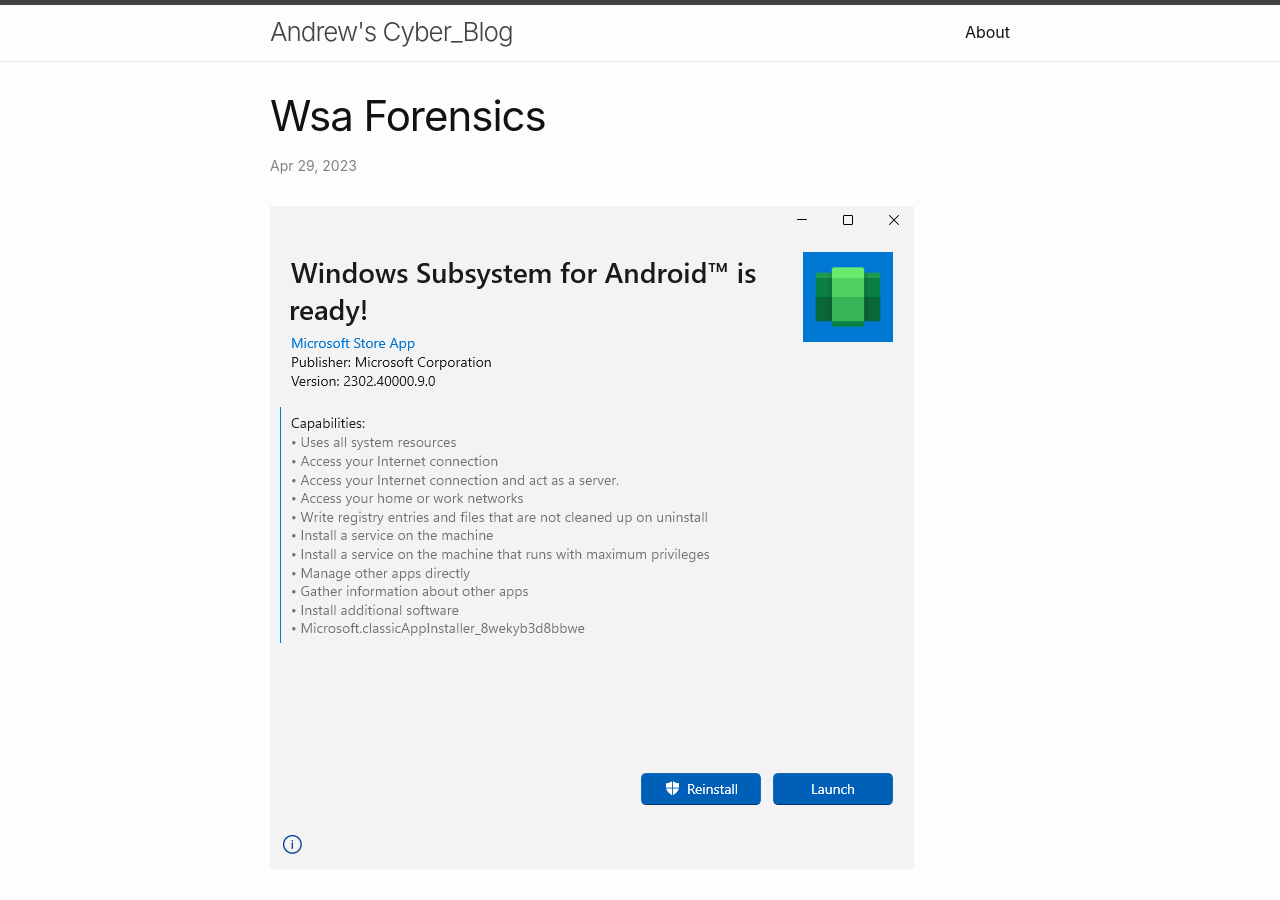
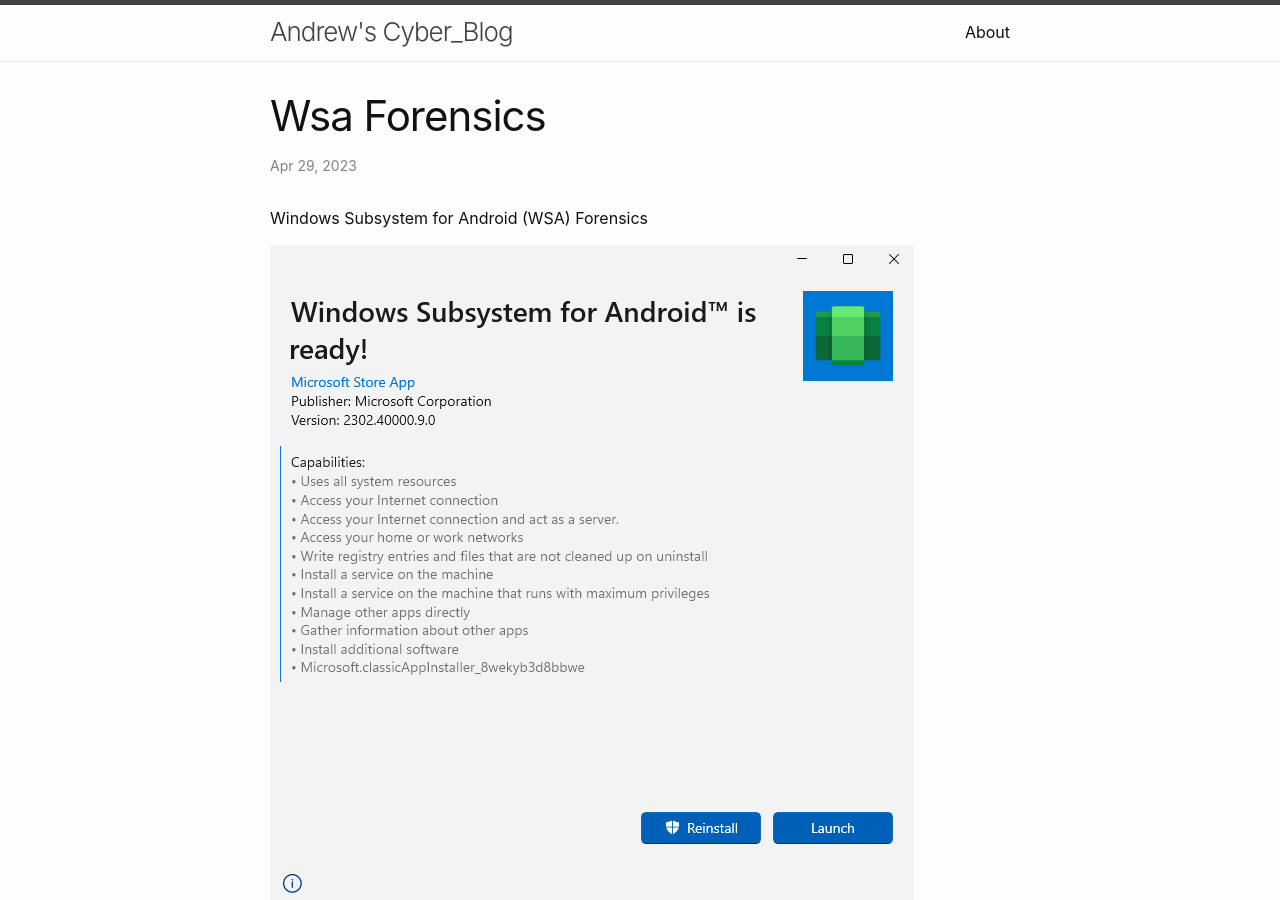
Before and after one commit to madhathacker/cyber.blog, a Jekyll site: the page built from _posts/2023-04-29-wsa-forensics.md, in a window 1280 px wide and 900 px high. Built offline with Jekyll 4.4.1, drawn with Linux system fonts in a browser that asks for light colours; our own code applies the rules of GitHub Pages for plain Markdown files.

Commit message:
Temporarily Format md file as post

```diff
--- a/_posts/2023-04-29-wsa-forensics.md
+++ b/_posts/2023-04-29-wsa-forensics.md
@@ -1,6 +1,4 @@
----
-layout: post
----
+Windows Subsystem for Android (WSA) Forensics
 
 ![Installing WSA](/assets/wsa/wsa_install.png)
 
```
